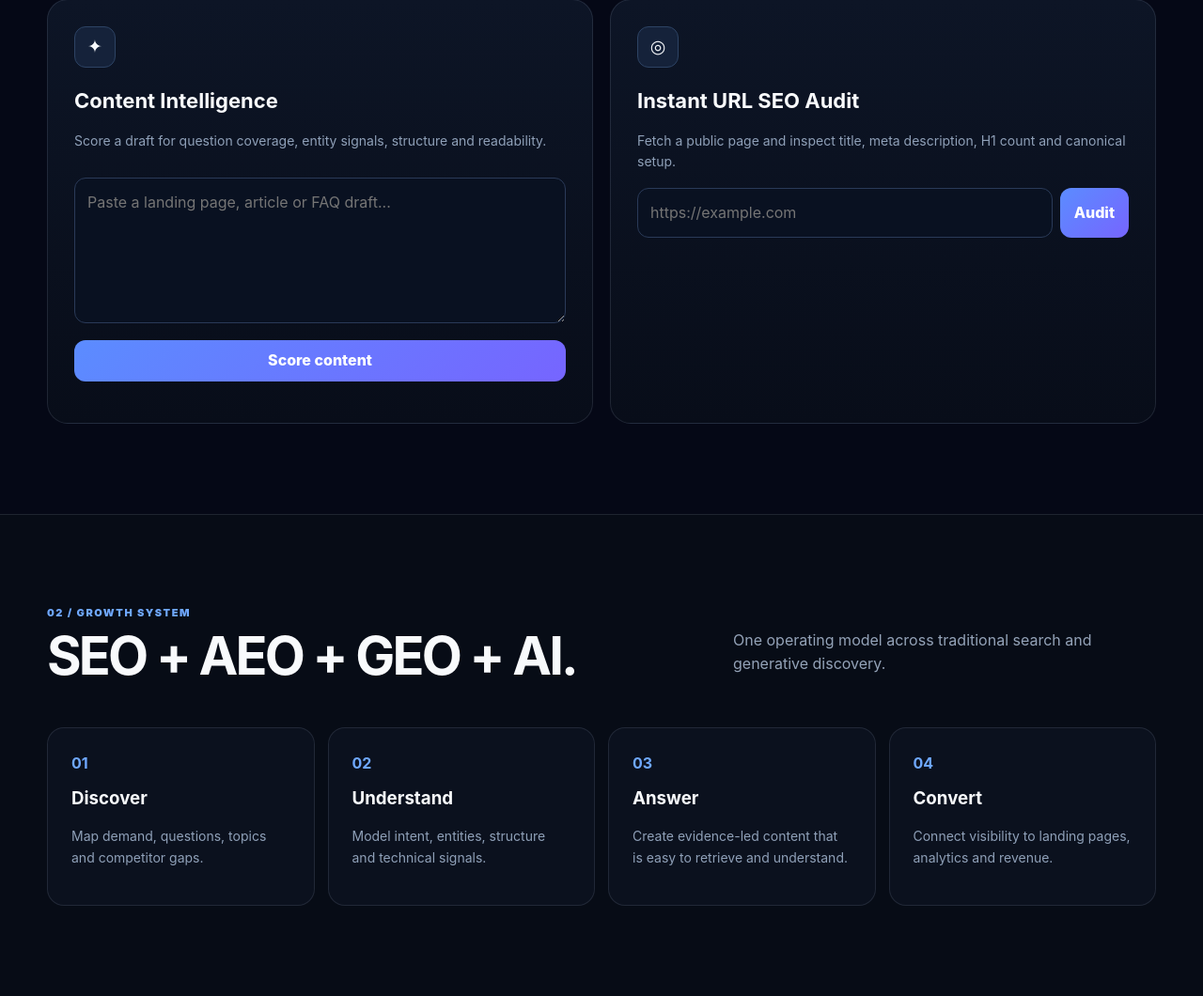
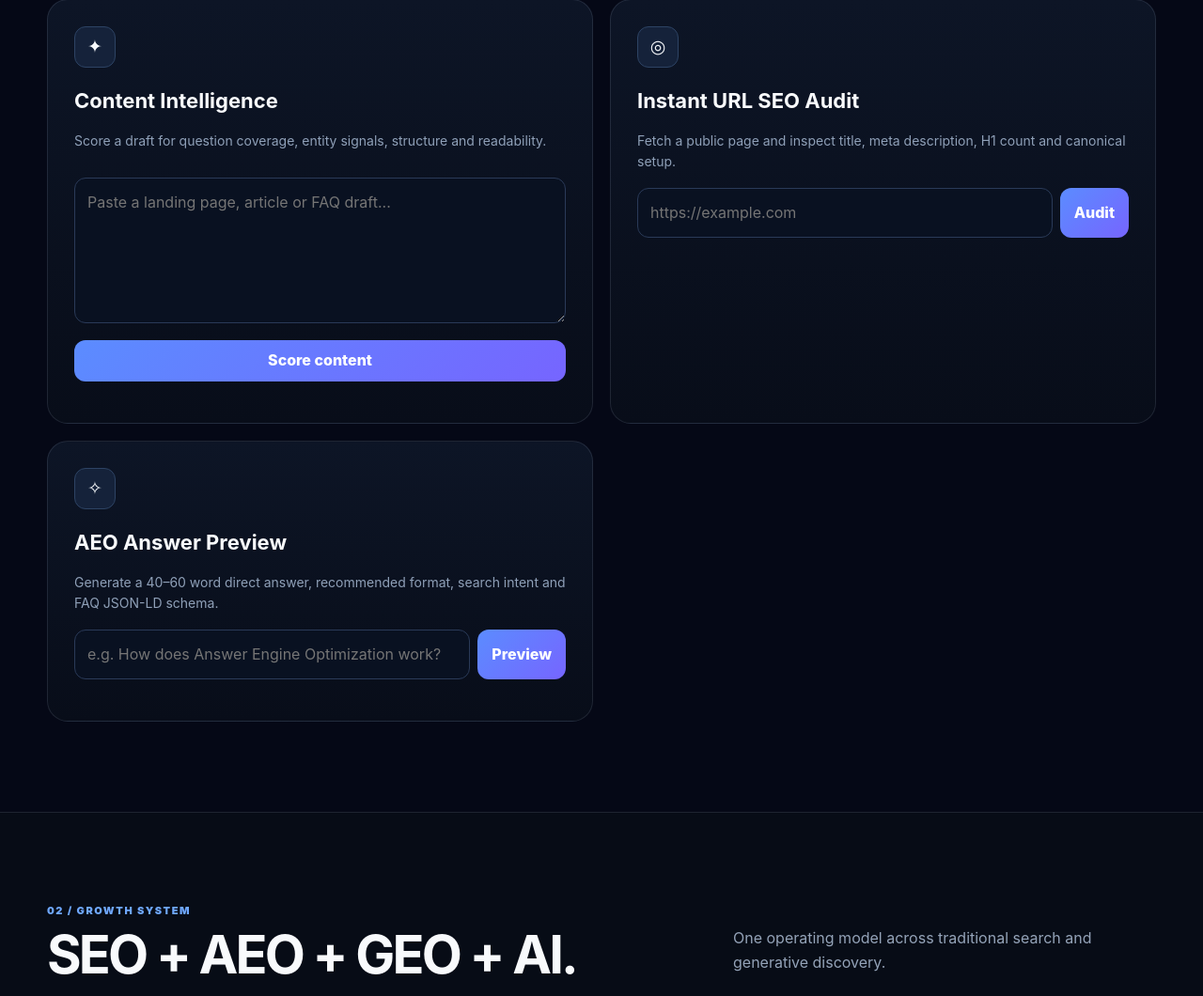
Before and after one commit to MuniKumarYadav/Munikumar, a Flask app: page / in a window 1280 px wide. Shown: the part 1418-2478 px from the top of the page at 94% size. Run offline with Flask 3, Linux system fonts and the light colour scheme.

Commit message:
Add AEO answer preview tool to homepage

```diff
--- a/templates/index.html
+++ b/templates/index.html
@@ -33,6 +33,9 @@
 <textarea id="contentInput" placeholder="Paste a landing page, article or FAQ draft..."></textarea><button class="wide" onclick="contentScore()">Score content</button><div id="contentResult" class="result"></div></article>
 <article id="audit" class="tool"><div class="icon">◎</div><h3>Instant URL SEO Audit</h3><p>Fetch a public page and inspect title, meta description, H1 count and canonical setup.</p>
 <div class="row"><input id="urlInput" placeholder="https://example.com"><button onclick="urlAudit()">Audit</button></div><div id="urlResult" class="result"></div></article>
+
+<article id="answer" class="tool"><div class="icon">✧</div><h3>AEO Answer Preview</h3><p>Generate a 40–60 word direct answer, recommended format, search intent and FAQ JSON-LD schema.</p>
+<div class="row"><input id="answerInput" placeholder="e.g. How does Answer Engine Optimization work?"><button onclick="answerPreview()">Preview</button></div><div id="answerResult" class="result"></div></article>
 </div></div></section>
 
 <section id="strategy" class="section dark"><div class="container"><div class="section-head"><div><div class="kicker">02 / Growth system</div><h2>SEO + AEO + GEO + AI.</h2></div><p>One operating model across traditional search and generative discovery.</p></div>
```
